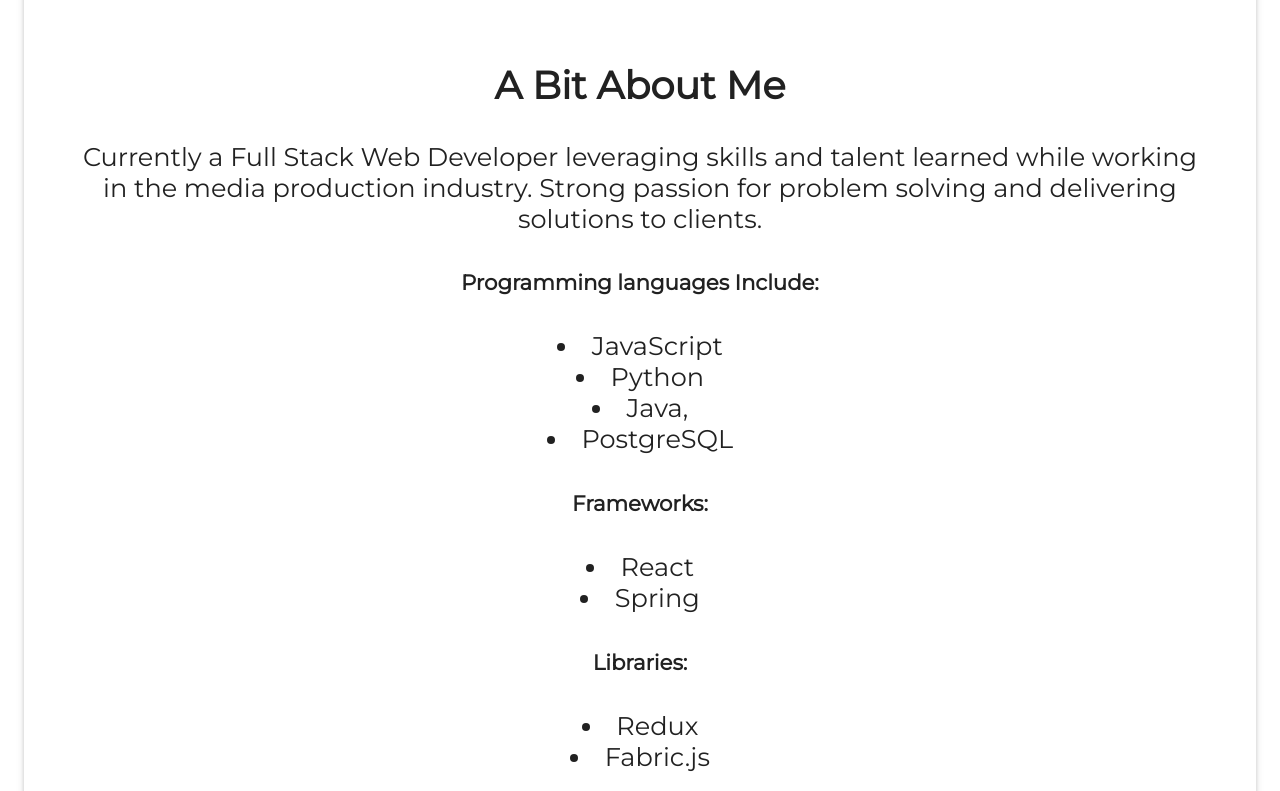
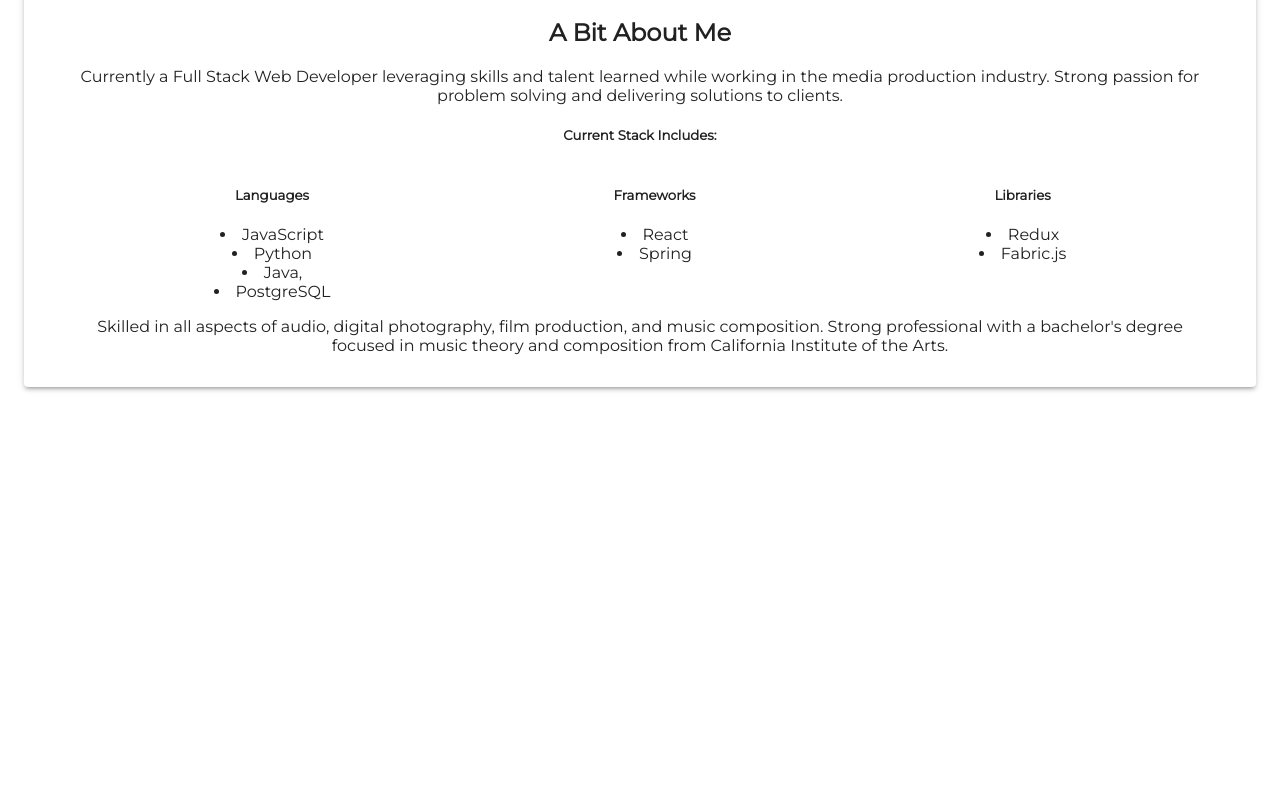
Before and after one commit to DerekEtman/etman-portfolio, a React (Create React App) app: page / in a window 1280 px wide. Shown: the part 709-1500 px from the top of the page. After the commit the page ends 1176 px from the top, so only its background shows below. Built offline with nearby package versions, Linux system fonts and the light colour scheme; a web font is replaced by a local one.

Commit message:
+ Reduced size of splash text. Cleaned up text layout as well

```diff
--- a/src/App.scss
+++ b/src/App.scss
@@ -224,10 +224,10 @@ html{
   z-index: 2;
 
   .splash_text{
-    padding:3rem;
+    padding:1rem 3rem;
     margin: 2rem 0;
     font-family: var(--splash-body-1);
-    font-size: 1.6rem;
+    font-size: 1rem;
     position: relative;
     top: -3rem;
     z-index: 3;
--- a/src/components/splash/index.js
+++ b/src/components/splash/index.js
@@ -11,7 +11,7 @@ const useStyles = makeStyles((theme) => ({
 	root: {
 		flexGrow: 1,
 		overflow: "hidden",
-		height:"auto"
+		height: "auto",
 	},
 	paper: {
 		padding: theme.spacing(2),
@@ -31,6 +31,13 @@ const useStyles = makeStyles((theme) => ({
 	},
 	splash_text: {
 		padding: "5rem",
+	},
+	splashLanguages: {
+		display: "flex",
+	},
+	stackSections: {
+		padding: "0 2rem",
+		margin: "0 auto",
 	},
 }));
 
@@ -82,19 +89,27 @@ export function MainSplash() {
 								learned while working in the media production industry. Strong passion
 								for problem solving and delivering solutions to clients.
 							</p>
-							<h5>Programming languages Include: </h5>
+							<h5> Current Stack Includes:</h5>
+							<div className={classes.splashLanguages}>
+								<div className={classes.stackSections}>
+									<h5>Languages </h5>
 									<li>JavaScript </li>
 									<li> Python</li>
 									<li> Java,</li>
 									<li>PostgreSQL</li>
+								</div>
 
-							<h5>Frameworks:</h5>
+								<div className={classes.stackSections}>
+									<h5>Frameworks</h5>
 									<li>React</li>
 									<li> Spring </li>
-
-							<h5>Libraries:</h5>
+								</div>
+								<div className={classes.stackSections}>
+									<h5>Libraries</h5>
 									<li>Redux</li>
 									<li>Fabric.js</li>
+								</div>
+							</div>
 
 							<p>
 								Skilled in all aspects of audio, digital photography, film production,
```
Lines whose indentation alone changed are shown as unchanged.
